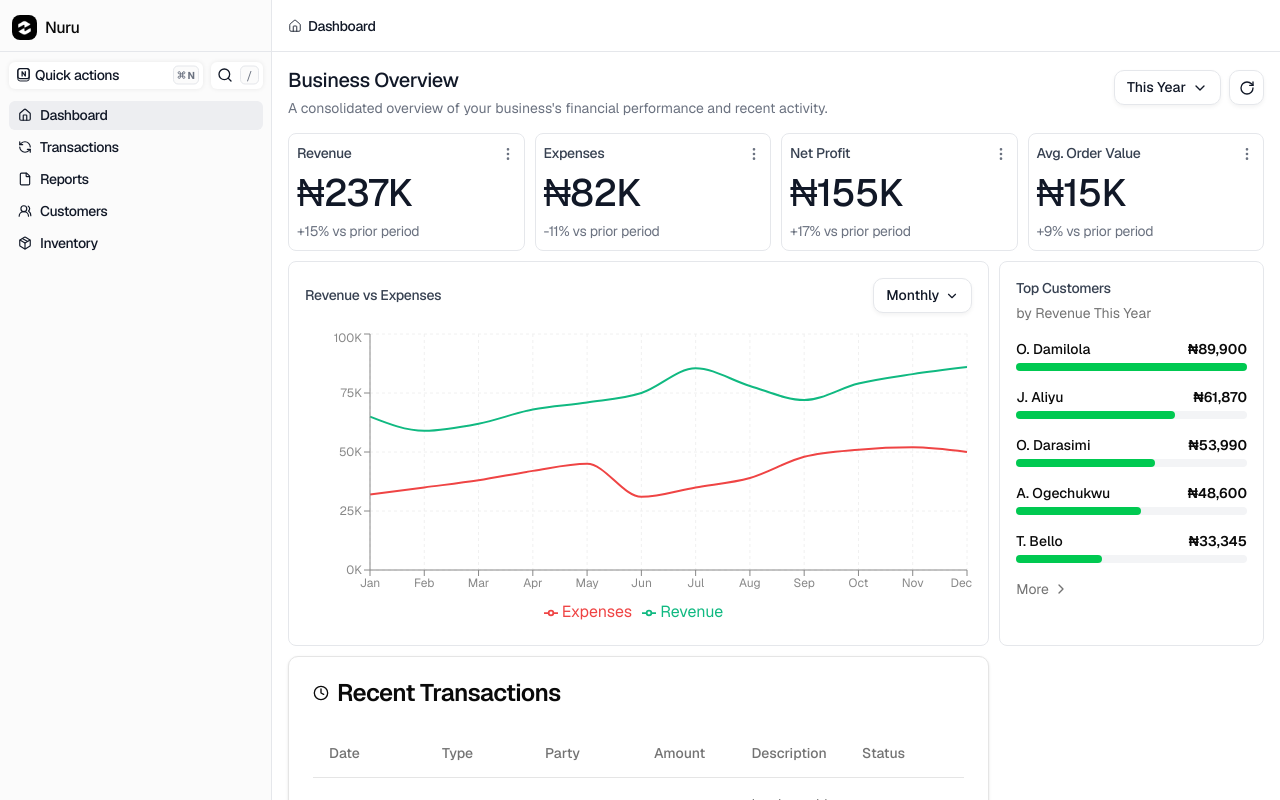
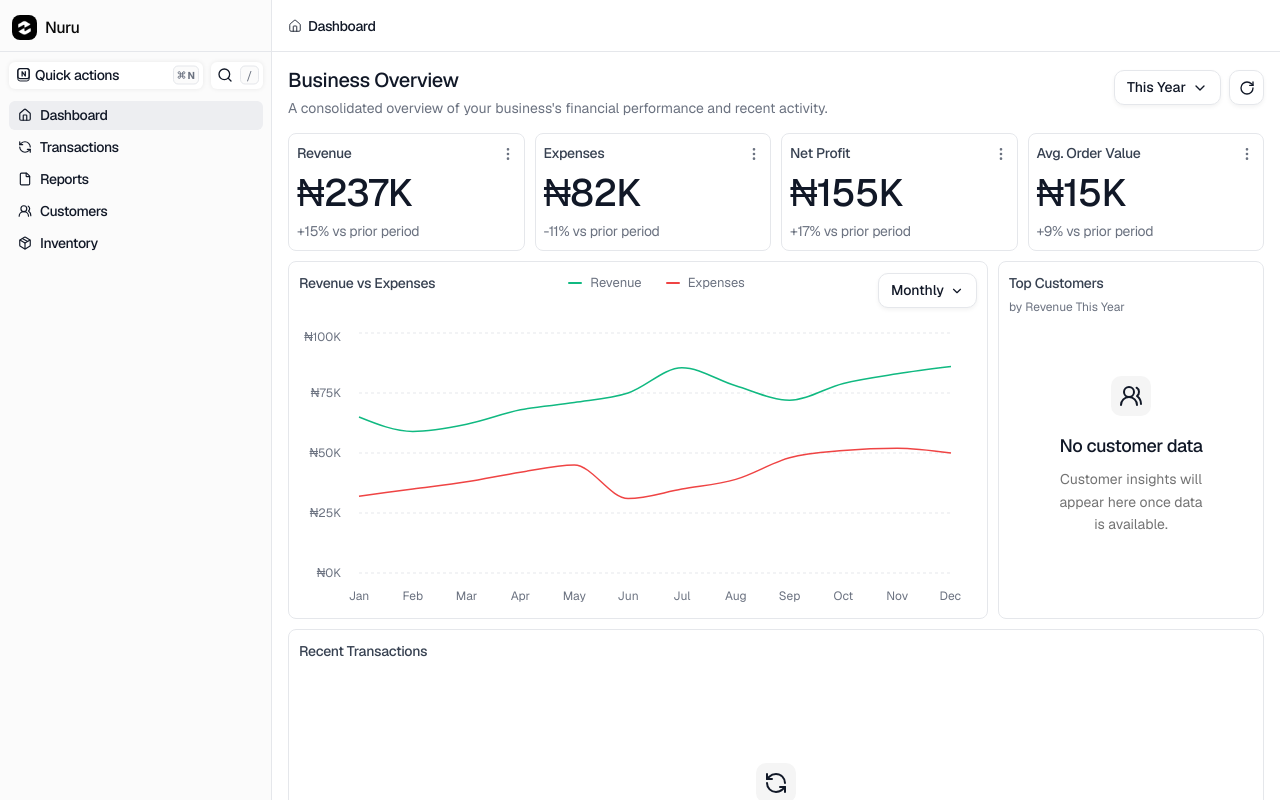
Before and after one commit to Ibukunfod/nuru-dashboard, a Next.js app: page / in a window 1280 px wide. Built offline with nearby package versions, Linux system fonts and the light colour scheme.

Commit message:
empty states

```diff
--- a/src/app/page.tsx
+++ b/src/app/page.tsx
@@ -19,18 +19,26 @@ export default function DashboardPage() {
             paddingLeft: "16px",
             paddingRight: "16px",
             display: "grid",
-            gridTemplateColumns: "2fr 1fr",
+            gridTemplateColumns: "700px 1fr",
             gap: "10px",
           }}
         >
           <RevenueExpensesChart />
           <TopCustomers />
+        </div>
 
-
+        <div
+          style={{
+            marginTop: "10px",
+            paddingLeft: "16px",
+            paddingRight: "16px",
+            marginBottom: "10px",
+          }}
+        >
           <RecentTransactions />
         </div>
+
       </div>
     </div>
-
   );
 }
--- a/src/components/dashboard/recent-transactions.tsx
+++ b/src/components/dashboard/recent-transactions.tsx
@@ -1,131 +1,50 @@
-import { Card, CardContent, CardHeader, CardTitle } from "@/components/ui/card";
 import {
-  Table,
-  TableBody,
-  TableCell,
-  TableHead,
-  TableHeader,
-  TableRow,
-} from "@/components/ui/table";
-import { Badge } from "@/components/ui/badge";
-import { Clock } from "lucide-react";
-
-const transactions = [
-  {
-    date: "12/07/2025",
-    type: "Sale",
-    party: "Bradenburg",
-    amount: "+₦120,000",
-    description: "Invoice paid for July supplies",
-    status: "Completed",
-  },
-  {
-    date: "12/07/2025",
-    type: "Expense",
-    party: "MTN Nigeria",
-    amount: "-₦18,500",
-    description: "Internet subscription",
-    status: "Completed",
-  },
-  {
-    date: "11/07/2025",
-    type: "Sale",
-    party: "Bible Wonderland",
-    amount: "+₦85,000",
-    description: "Invoice paid for July supplies",
-    status: "Pending",
-  },
-  {
-    date: "11/07/2025",
-    type: "Sale",
-    party: "Staleg Mall",
-    amount: "-₦43,200",
-    description: "Restocking",
-    status: "Completed",
-  },
-  {
-    date: "10/07/2025",
-    type: "Expense",
-    party: "GIG Logistics",
-    amount: "-₦6,200",
-    description: "Delivery to customer",
-    status: "Completed",
-  },
-  {
-    date: "09/07/2025",
-    type: "Sale",
-    party: "Winners",
-    amount: "+₦55,000",
-    description: "Cash sale",
-    status: "Pending",
-  },
-  {
-    date: "08/07/2025",
-    type: "Sale",
-    party: "Nuru ;)",
-    amount: "+₦120,000",
-    description: "Refund for surcharge",
-    status: "Completed",
-  },
-];
+  Empty,
+  EmptyContent,
+  EmptyDescription,
+  EmptyHeader,
+  EmptyMedia,
+  EmptyTitle,
+} from "@/components/ui/empty";
+import { RefreshCcw } from "lucide-react";
 
 export function RecentTransactions() {
   return (
-    <Card>
-      <CardHeader>
-        <div className="flex items-center gap-2">
-          <Clock className="h-4 w-4" />
-          <CardTitle>Recent Transactions</CardTitle>
-        </div>
-      </CardHeader>
-      <CardContent>
-        <Table>
-          <TableHeader>
-            <TableRow>
-              <TableHead>Date</TableHead>
-              <TableHead>Type</TableHead>
-              <TableHead>Party</TableHead>
-              <TableHead>Amount</TableHead>
-              <TableHead>Description</TableHead>
-              <TableHead>Status</TableHead>
-            </TableRow>
-          </TableHeader>
-          <TableBody>
-            {transactions.map((transaction, index) => (
-              <TableRow key={index}>
-                <TableCell className="text-sm">{transaction.date}</TableCell>
-                <TableCell>
-                  <Badge
-                    variant="outline"
-                    className={
-                      transaction.type === "Sale"
-                        ? "text-green-700 border-green-200 bg-green-50"
-                        : "text-red-700 border-red-200 bg-red-50"
-                    }
-                  >
-                    {transaction.type}
-                  </Badge>
-                </TableCell>
-                <TableCell className="text-sm">{transaction.party}</TableCell>
-                <TableCell className="text-sm font-medium">{transaction.amount}</TableCell>
-                <TableCell className="text-sm text-muted-foreground">
-                  {transaction.description}
-                </TableCell>
-                <TableCell>
-                  <div className="flex items-center gap-2">
-                    <div
-                      className={`w-2 h-2 rounded-full ${
-                        transaction.status === "Completed" ? "bg-green-500" : "bg-yellow-500"
-                      }`}
-                    />
-                    <span className="text-sm">{transaction.status}</span>
-                  </div>
-                </TableCell>
-              </TableRow>
-            ))}
-          </TableBody>
-        </Table>
-      </CardContent>
-    </Card>
+    <div
+      style={{
+        backgroundColor: "#FFFFFF",
+        border: "0.6px solid #E5E7EB",
+        height: "360px",
+        borderRadius: "8px",
+        padding: "10px",
+        display: "flex",
+        flexDirection: "column",
+      }}
+    >
+      <div style={{ marginTop: "1px" }}>
+        <h3
+          style={{
+            fontSize: "14px",
+            fontWeight: 500,
+            letterSpacing: "-0.02em",
+            color: "#374151",
+          }}
+        >
+          Recent Transactions
+        </h3>
+      </div>
+
+      <Empty className="h-[200px]">
+        <EmptyHeader>
+          <EmptyMedia variant="icon">
+            <RefreshCcw />
+          </EmptyMedia>
+          <EmptyTitle>No transactions yet</EmptyTitle>
+          <EmptyDescription className="max-w-xs text-pretty">
+            Your recent transactions will appear here.
+          </EmptyDescription>
+        </EmptyHeader>
+      </Empty>
+    </div>
   );
 }
--- a/src/components/dashboard/revenue-expenses-chart.tsx
+++ b/src/components/dashboard/revenue-expenses-chart.tsx
@@ -7,8 +7,7 @@ import {
   DropdownMenuTrigger,
 } from "@/components/ui/dropdown-menu";
 import { ChevronDown } from "lucide-react";
-import { LineChart, Line, XAxis, YAxis, CartesianGrid, Tooltip, Legend, ResponsiveContainer } from 'recharts';
-import { TrendingUp } from "lucide-react";
+import { LineChart, Line, XAxis, YAxis, CartesianGrid, Tooltip, ResponsiveContainer } from 'recharts';
 
 const data = [
   { month: 'Jan', revenue: 65000, expenses: 32000 },
@@ -32,10 +31,17 @@ export function RevenueExpensesChart() {
         backgroundColor: "#FFFFFF",
         border: "0.6px solid #E5E7EB",
         borderRadius: "8px",
-        padding: "16px",
+        padding: "10px",
       }}
     >
-      <div style={{ display: "flex", alignItems: "center", justifyContent: "space-between", marginBottom: "16px" }}>
+      <div
+        style={{
+          display: "flex",
+          alignItems: "flex-start",
+          justifyContent: "space-between",
+          marginTop: "1px",
+        }}
+      >
         <h3
           style={{
             fontSize: "14px",
@@ -46,6 +52,38 @@ export function RevenueExpensesChart() {
         >
           Revenue vs Expenses
         </h3>
+
+        {/* Legend - Middle */}
+        <div
+          style={{
+            display: "flex",
+            gap: "24px",
+            alignItems: "center",
+          }}
+        >
+          <div style={{ display: "flex", alignItems: "center", gap: "8px" }}>
+            <div
+              style={{
+                width: "14px",
+                height: "1.5px",
+                backgroundColor: "#10B981",
+                borderRadius: "2px",
+              }}
+            />
+            <span style={{ fontSize: "13px", color: "#6B7280" }}>Revenue</span>
+          </div>
+          <div style={{ display: "flex", alignItems: "center", gap: "8px" }}>
+            <div
+              style={{
+                width: "14px",
+                height: "1.5px",
+                backgroundColor: "#EF4444",
+                borderRadius: "2px",
+              }}
+            />
+            <span style={{ fontSize: "13px", color: "#6B7280" }}>Expenses</span>
+          </div>
+        </div>
 
         <DropdownMenu>
           <DropdownMenuTrigger asChild>
@@ -79,42 +117,63 @@ export function RevenueExpensesChart() {
           </DropdownMenuContent>
         </DropdownMenu>
       </div>
-      <ResponsiveContainer width="100%" height={300}>
-        <LineChart data={data}>
-          <CartesianGrid strokeDasharray="3 3" stroke="#f0f0f0" />
+
+      {/* Chart */}
+      <div style={{ marginTop: "20px", paddingRight: "16px" }}>
+        <ResponsiveContainer width="100%" height={280}>
+          <LineChart
+            data={data}
+            margin={{ top: 5, right: 10, left: 0, bottom: 5 }}
+          >
+            <CartesianGrid
+              strokeDasharray="3 3"
+              stroke="#E5E7EB"
+              vertical={false}
+            />
             <XAxis
               dataKey="month"
-            tick={{ fontSize: 12 }}
-            stroke="#888"
+              axisLine={false}
+              tickLine={false}
+              tick={{ fill: "#6B7280", fontSize: 12 }}
+              dy={10}
             />
             <YAxis
-            tick={{ fontSize: 12 }}
-            stroke="#888"
-            tickFormatter={(value) => `${value / 1000}K`}
+              axisLine={false}
+              tickLine={false}
+              tick={{ fill: "#6B7280", fontSize: 12 }}
+              tickFormatter={(value) => `₦${(value / 1000).toFixed(0)}K`}
+              dx={-10}
             />
             <Tooltip
-            formatter={(value) => value !== undefined ? `₦${(value as number).toLocaleString()}` : ''}
-            contentStyle={{ borderRadius: '8px', border: '1px solid #e5e7eb' }}
+              contentStyle={{
+                backgroundColor: "#FFFFFF",
+                border: "0.6px solid #E5E7EB",
+                borderRadius: "8px",
+                padding: "8px 12px",
+                fontSize: "12px",
+              }}
+              formatter={(value: number | undefined) => value !== undefined ? [`₦${value.toLocaleString()}`, ""] : ["", ""]}
+              labelStyle={{ fontWeight: 500, marginBottom: "4px" }}
             />
-          <Legend />
             <Line
               type="monotone"
               dataKey="revenue"
-            stroke="#10b981"
-            strokeWidth={2}
-            name="Revenue"
+              stroke="#10B981"
+              strokeWidth={1.5}
               dot={false}
+              activeDot={{ r: 4, fill: "#10B981" }}
             />
             <Line
               type="monotone"
               dataKey="expenses"
-            stroke="#ef4444"
-            strokeWidth={2}
-            name="Expenses"
+              stroke="#EF4444"
+              strokeWidth={1.5}
               dot={false}
+              activeDot={{ r: 4, fill: "#EF4444" }}
             />
           </LineChart>
         </ResponsiveContainer>
       </div>
+    </div>
   );
 }
--- a/src/components/dashboard/top-customers.tsx
+++ b/src/components/dashboard/top-customers.tsx
@@ -1,13 +1,12 @@
-import { Card, CardContent, CardHeader, CardTitle } from "@/components/ui/card";
-import { Users, ChevronRight } from "lucide-react";
-
-const customers = [
-  { name: "O. Damilola", revenue: 89900, percentage: 100 },
-  { name: "J. Aliyu", revenue: 61870, percentage: 69 },
-  { name: "O. Darasimi", revenue: 53990, percentage: 60 },
-  { name: "A. Ogechukwu", revenue: 48600, percentage: 54 },
-  { name: "T. Bello", revenue: 33345, percentage: 37 },
-];
+import {
+  Empty,
+  EmptyContent,
+  EmptyDescription,
+  EmptyHeader,
+  EmptyMedia,
+  EmptyTitle,
+} from "@/components/ui/empty";
+import { UsersRound } from "lucide-react";
 
 export function TopCustomers() {
   return (
@@ -16,43 +15,42 @@ export function TopCustomers() {
         backgroundColor: "#FFFFFF",
         border: "0.6px solid #E5E7EB",
         borderRadius: "8px",
-        padding: "16px",
+        padding: "10px",
       }}
     >
+      <div style={{ marginTop: "1px" }}>
         <h3
           style={{
             fontSize: "14px",
             fontWeight: 500,
             letterSpacing: "-0.02em",
             color: "#374151",
-          marginBottom: "4px",
           }}
         >
           Top Customers
         </h3>
-      <p className="text-sm text-muted-foreground mb-4">by Revenue This Year</p>
+        <p
+          style={{
+            fontSize: "12px",
+            color: "#6B7280",
+            marginTop: "4px",
+          }}
+        >
+          by Revenue This Year
+        </p>
+      </div>
 
-      <div className="space-y-4">
-        {customers.map((customer) => (
-          <div key={customer.name}>
-            <div className="flex justify-between items-center mb-1">
-              <span className="text-sm font-medium">{customer.name}</span>
-              <span className="text-sm font-semibold">₦{customer.revenue.toLocaleString()}</span>
-            </div>
-            <div className="w-full bg-gray-100 rounded-full h-2">
-              <div
-                className="bg-green-500 h-2 rounded-full"
-                style={{ width: `${customer.percentage}%` }}
-              />
-            </div>
-          </div>
-        ))}
-      </div>
-      <button className="flex items-center gap-1 text-sm text-muted-foreground hover:text-foreground mt-4">
-        More
-        <ChevronRight className="h-4 w-4" />
-      </button>
-
+      <Empty className="h-[280px]">
+        <EmptyHeader>
+          <EmptyMedia variant="icon">
+            <UsersRound />
+          </EmptyMedia>
+          <EmptyTitle>No customer data</EmptyTitle>
+          <EmptyDescription className="max-w-xs text-pretty">
+            Customer insights will appear here once data is available.
+          </EmptyDescription>
+        </EmptyHeader>
+      </Empty>
     </div>
   );
 }
--- /dev/null
+++ b/src/components/ui/empty.tsx
@@ -0,0 +1,105 @@
+import { cva, type VariantProps } from "class-variance-authority"
+
+import { cn } from "@/lib/utils"
+
+function Empty({ className, ...props }: React.ComponentProps<"div">) {
+  return (
+    <div
+      data-slot="empty"
+      className={cn(
+        "flex min-w-0 flex-1 flex-col items-center justify-center gap-6 text-balance rounded-lg border-dashed p-6 text-center md:p-12",
+        className
+      )}
+      {...props}
+    />
+  )
+}
+
+function EmptyHeader({ className, ...props }: React.ComponentProps<"div">) {
+  return (
+    <div
+      data-slot="empty-header"
+      className={cn(
+        "flex max-w-sm flex-col items-center gap-2 text-center",
+        className
+      )}
+      {...props}
+    />
+  )
+}
+
+const emptyMediaVariants = cva(
+  "mb-2 flex shrink-0 items-center justify-center [&_svg]:pointer-events-none [&_svg]:shrink-0 [&_svg]:text-[#111827]",
+  {
+    variants: {
+      variant: {
+        default: "bg-transparent",
+        icon: "bg-muted text-foreground flex size-10 shrink-0 items-center justify-center rounded-lg [&_svg:not([class*='size-'])]:size-6",
+      },
+    },
+    defaultVariants: {
+      variant: "default",
+    },
+  }
+)
+
+function EmptyMedia({
+  className,
+  variant = "default",
+  ...props
+}: React.ComponentProps<"div"> & VariantProps<typeof emptyMediaVariants>) {
+  return (
+    <div
+      data-slot="empty-icon"
+      data-variant={variant}
+      className={cn(emptyMediaVariants({ variant, className }))}
+      {...props}
+    />
+  )
+}
+
+function EmptyTitle({ className, style, ...props }: React.ComponentProps<"div">) {
+  return (
+    <div
+      data-slot="empty-title"
+      className={cn("text-lg font-medium tracking-tight", className)}
+      style={{ color: "#111827", ...style }}
+      {...props}
+    />
+  )
+}
+
+function EmptyDescription({ className, ...props }: React.ComponentProps<"p">) {
+  return (
+    <div
+      data-slot="empty-description"
+      className={cn(
+        "text-muted-foreground [&>a:hover]:text-primary text-sm/relaxed [&>a]:underline [&>a]:underline-offset-4",
+        className
+      )}
+      {...props}
+    />
+  )
+}
+
+function EmptyContent({ className, ...props }: React.ComponentProps<"div">) {
+  return (
+    <div
+      data-slot="empty-content"
+      className={cn(
+        "flex w-full min-w-0 max-w-sm flex-col items-center gap-4 text-balance text-sm",
+        className
+      )}
+      {...props}
+    />
+  )
+}
+
+export {
+  Empty,
+  EmptyHeader,
+  EmptyTitle,
+  EmptyDescription,
+  EmptyContent,
+  EmptyMedia,
+}
```
Lines whose indentation alone changed are shown as unchanged.
